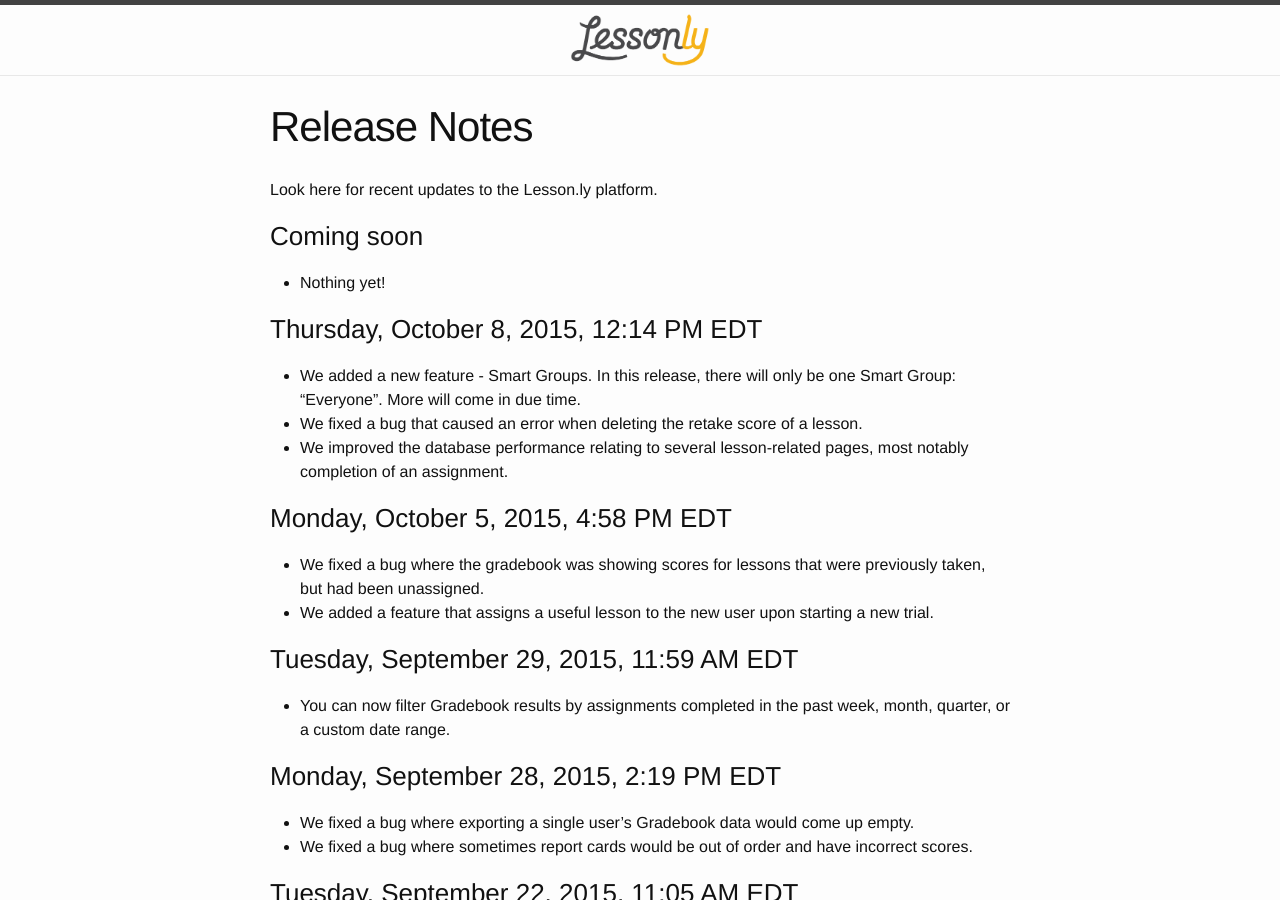
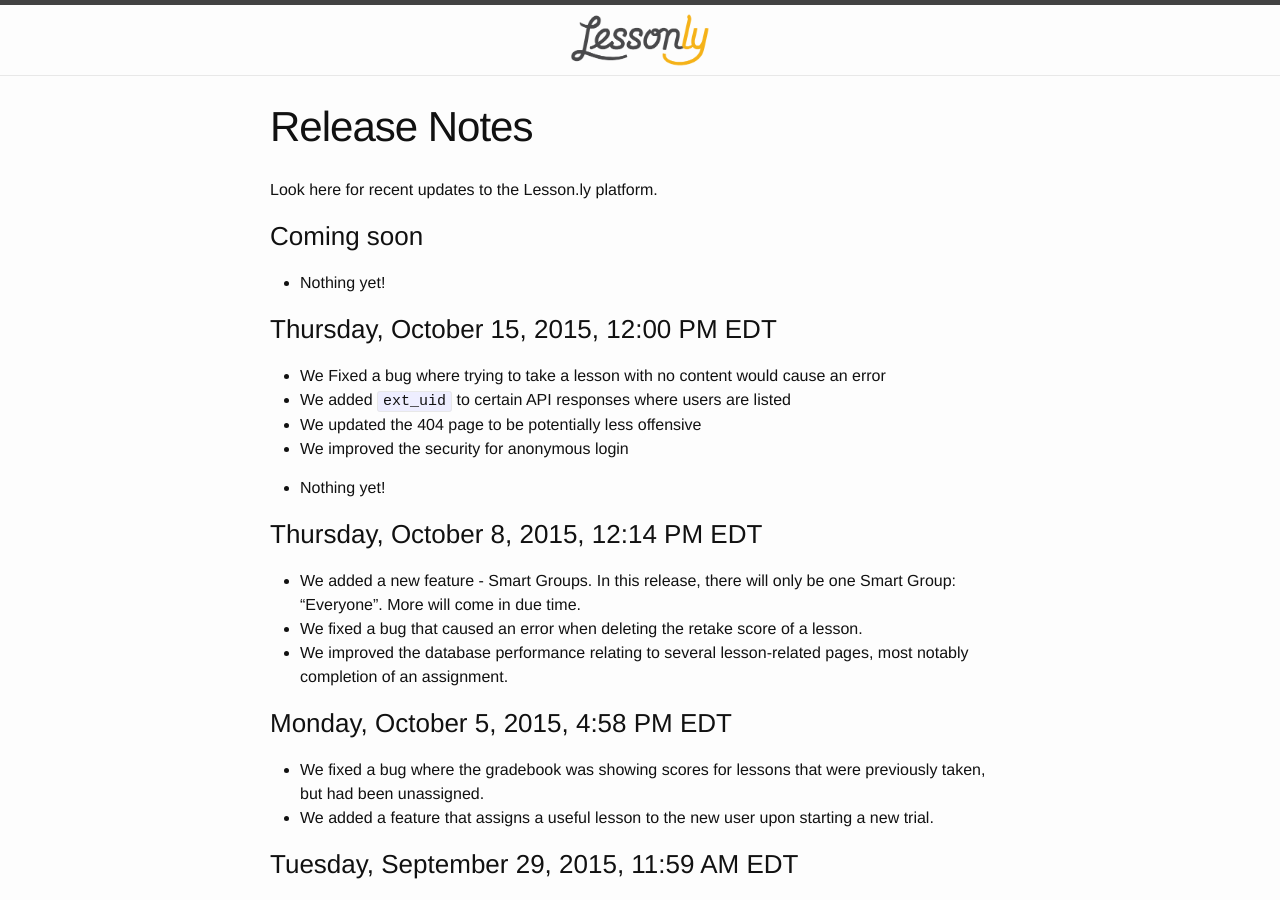
Before and after one commit to isabella232/lessonly.github.io, a Jekyll site: the page built from release-notes.md, in a window 1280 px wide and 900 px high. Built offline with Jekyll 4.4.1, drawn with Linux system fonts in a browser that asks for light colours.

Commit message:
New release

```diff
--- a/release-notes.md
+++ b/release-notes.md
@@ -7,6 +7,15 @@
 Look here for recent updates to the Lesson.ly platform.
 
 ### Coming soon
+
+- Nothing yet!
+
+### Thursday, October 15, 2015, 12:00 PM EDT
+
+- We Fixed a bug where trying to take a lesson with no content would cause an error
+- We added `ext_uid` to certain API responses where users are listed
+- We updated the 404 page to be potentially less offensive
+- We improved the security for anonymous login
 
 - Nothing yet!
 
```
